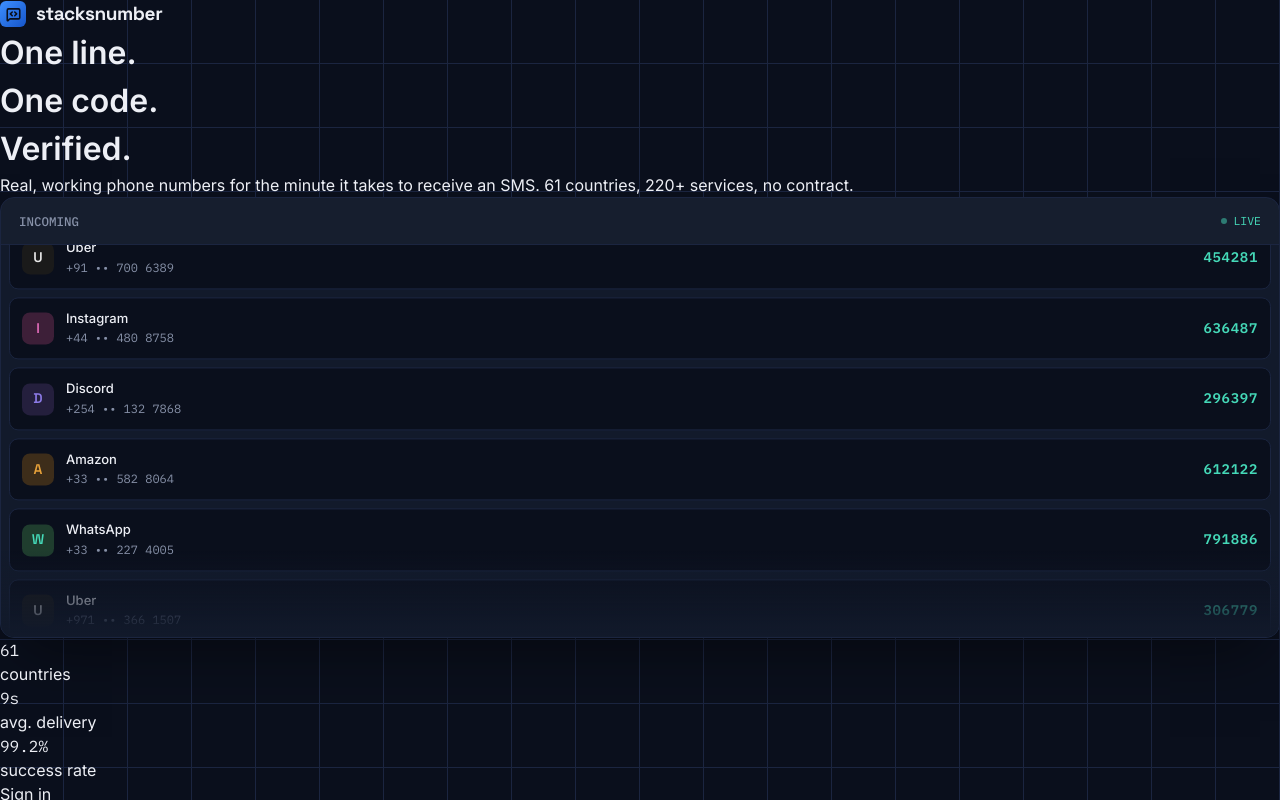
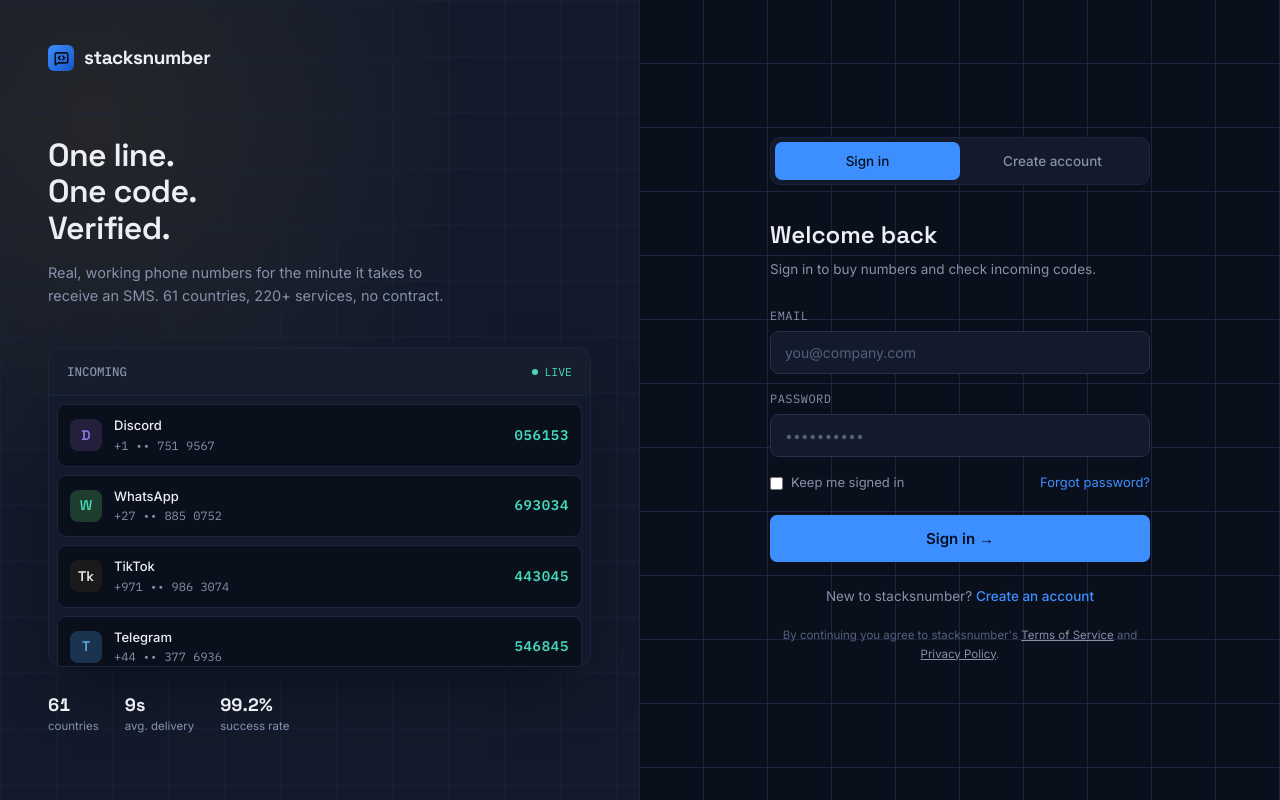
Before and after one commit to timiajeojo/stacks2, a Next.js app: page /auth in a window 1280 px wide. Shown: the top 800 px of the page. Built offline with nearby package versions, Linux system fonts and the light colour scheme.

Commit message:
update global css

```diff
--- a/app/globals.css
+++ b/app/globals.css
@@ -215,3 +215,64 @@
 @media (prefers-reduced-motion: reduce){
   .reveal{opacity:1; transform:none; transition:none;}
 }
+
+/* AUTH PAGE */
+.screen{display:grid; grid-template-columns:1fr 1fr; min-height:100vh;}
+
+.brand{
+  background:
+    radial-gradient(circle at 15% 15%, rgba(255,176,32,0.08), transparent 45%),
+    var(--ink-2);
+  border-right:1px solid var(--ink-3);
+  padding:44px 48px; display:flex; flex-direction:column; position:relative; overflow:hidden;
+}
+.brand::before{
+  content:''; position:absolute; inset:0; pointer-events:none;
+  background-image:linear-gradient(var(--ink-3) 1px, transparent 1px), linear-gradient(90deg, var(--ink-3) 1px, transparent 1px);
+  background-size:56px 56px; opacity:0.5;
+}
+.brand > *{position:relative; z-index:1;}
+
+.brand-copy{margin-top:64px; max-width:400px;}
+.brand-copy h1{font-family:'Space Grotesk',sans-serif; font-size:32px; font-weight:600; letter-spacing:-0.02em; line-height:1.15; margin-bottom:14px;}
+.brand-copy p{color:var(--paper-dim); font-size:14.5px; line-height:1.6;}
+
+.brand .ticker-panel{margin-top:40px; flex:1; max-height:320px;}
+.brand .ticker-body{height:auto;}
+
+.brand-foot{display:flex; gap:26px; margin-top:24px;}
+.brand-foot .num{font-family:'Space Grotesk',sans-serif; font-size:18px; font-weight:700;}
+.brand-foot .label{font-size:11.5px; color:var(--paper-dim);}
+
+.form-panel{display:flex; align-items:center; justify-content:center; padding:40px;}
+.form-box{width:100%; max-width:380px;}
+.tabs{display:flex; background:var(--ink-2); border:1px solid var(--ink-3); border-radius:10px; padding:4px; margin-bottom:32px;}
+.tab{flex:1; text-align:center; padding:9px 0; font-size:13.5px; font-weight:500; color:var(--paper-dim); border-radius:7px; cursor:pointer;}
+.tab.active{background:var(--blue); color:#04101f;}
+
+.form-box h2{font-family:'Space Grotesk',sans-serif; font-size:24px; font-weight:600; margin-bottom:6px;}
+.form-box .sub{font-size:13.5px; color:var(--paper-dim); margin-bottom:28px;}
+
+.field{display:flex; flex-direction:column; gap:6px; margin-bottom:16px;}
+.field label{font-size:12px; color:var(--paper-dim); font-family:'IBM Plex Mono',monospace; letter-spacing:0.04em;}
+.field input{
+  background:var(--ink-2); border:1px solid var(--ink-4); border-radius:9px; padding:12px 14px;
+  color:var(--paper); font-size:14px; font-family:'Inter',sans-serif; width:100%;
+}
+.field input:focus{outline:2px solid var(--blue); outline-offset:1px; border-color:var(--blue);}
+.field input::placeholder{color:#54607d;}
+
+.row-between{display:flex; align-items:center; justify-content:space-between; margin-bottom:22px; font-size:13px;}
+.remember{display:flex; align-items:center; gap:8px; color:var(--paper-dim);}
+.forgot{color:var(--blue);}
+
+.switch-line{text-align:center; font-size:13.5px; color:var(--paper-dim);}
+.switch-line a{color:var(--blue); font-weight:500; cursor:pointer;}
+
+.terms{text-align:center; font-size:11.5px; color:#54607d; margin-top:20px; line-height:1.6;}
+.terms a{color:var(--paper-dim); text-decoration:underline;}
+
+@media(max-width:880px){
+  .screen{grid-template-columns:1fr;}
+  .brand{display:none;}
+}
```
